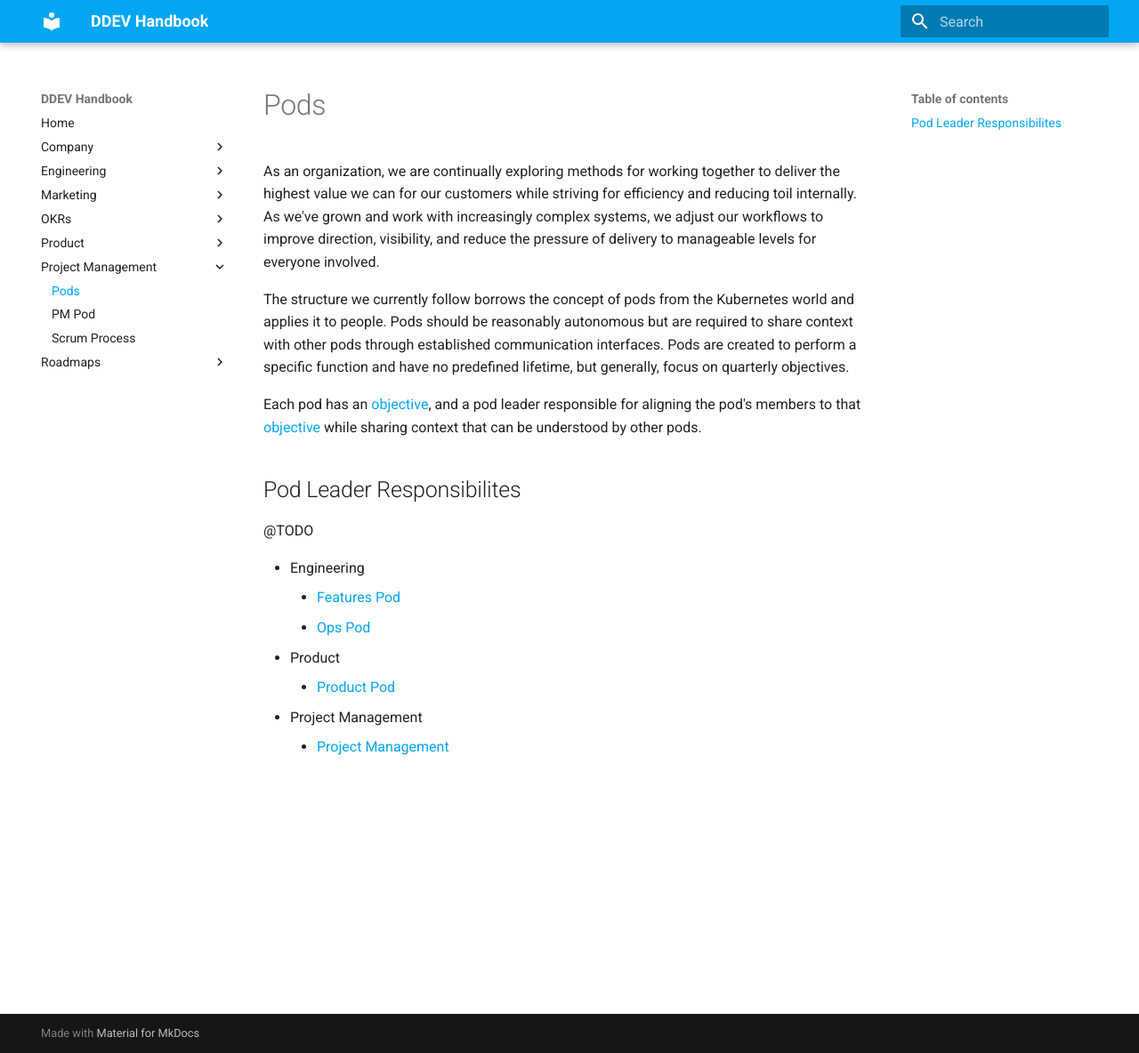
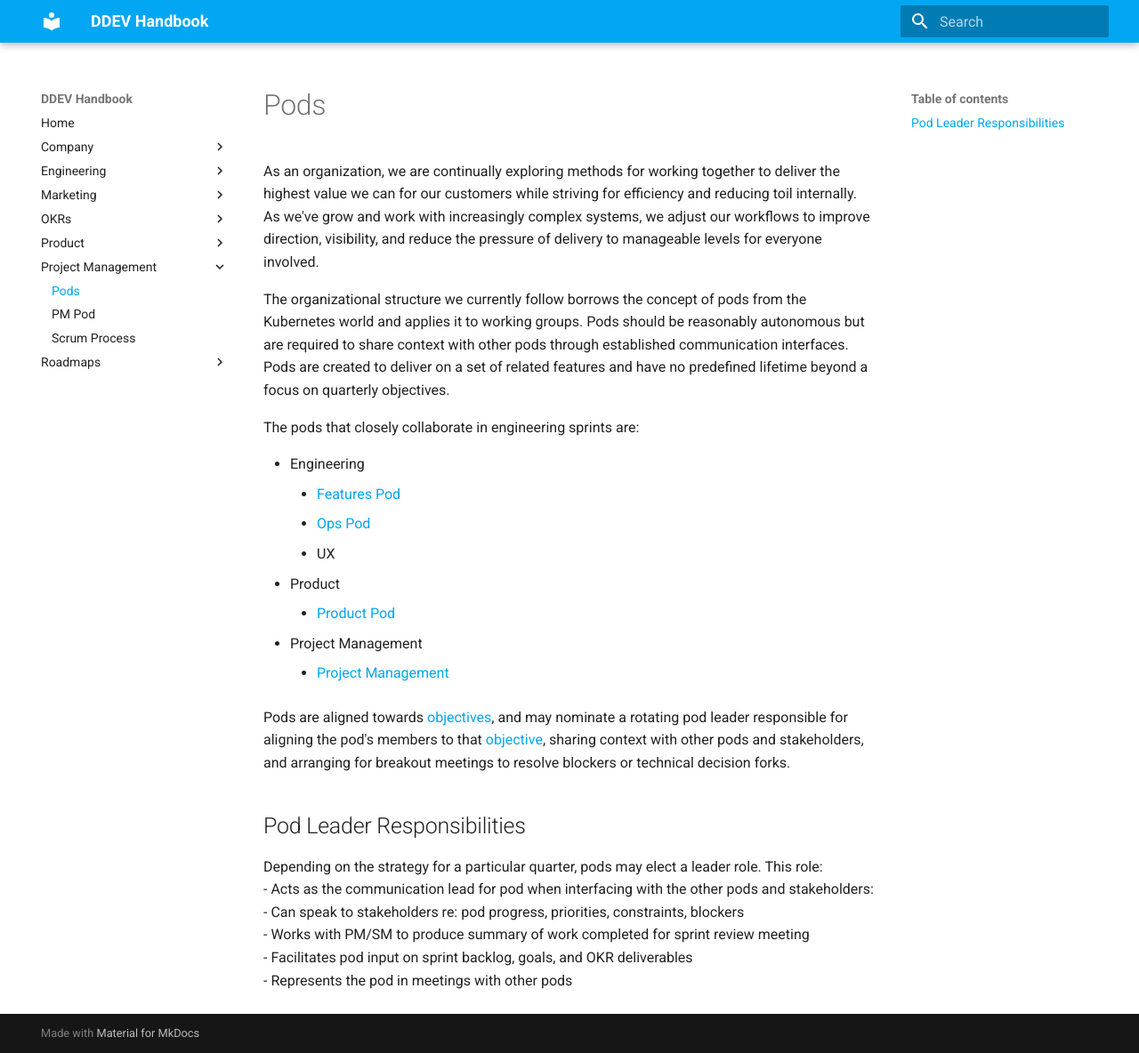
Before and after one commit to fru-io/handbook, an MkDocs documentation site: the page built from docs/project-management/pods.md, in a window 1280 px wide and 1184 px high. Shown: the whole window at 89% size. Built offline with MkDocs 1.6.1 and Material for MkDocs 9.7.7, drawn with Linux system fonts in a browser that asks for light colours.

Commit message:
updates to PM docs
expansions, edits

```diff
--- a/docs/project-management/pods.md
+++ b/docs/project-management/pods.md
@@ -1,18 +1,26 @@
 # Pods
 
-As an organization, we are continually exploring methods for working together to deliver the highest value we can for our customers while striving for efficiency and reducing toil internally. As we've grown and work with increasingly complex systems, we adjust our workflows to improve direction, visibility, and reduce the pressure of delivery to manageable levels for everyone involved.
+As an organization, we are continually exploring methods for working together to deliver the highest value we can for our customers while striving for efficiency and reducing toil internally. As we've grow and work with increasingly complex systems, we adjust our workflows to improve direction, visibility, and reduce the pressure of delivery to manageable levels for everyone involved.
 
-The structure we currently follow borrows the concept of pods from the Kubernetes world and applies it to people. Pods should be reasonably autonomous but are required to share context with other pods through established communication interfaces.  Pods are created to perform a specific function and have no predefined lifetime, but generally, focus on quarterly objectives.
+The organizational structure we currently follow borrows the concept of pods from the Kubernetes world and applies it to working groups. Pods should be reasonably autonomous but are required to share context with other pods through established communication interfaces. Pods are created to deliver on a set of related features and have no predefined lifetime beyond a focus on quarterly objectives.
 
-Each pod has an [objective](okr/introduction.md), and a pod leader responsible for aligning the pod's members to that [objective](okr/introduction.md) while sharing context that can be understood by other pods.
-
-## Pod Leader Responsibilites
-@TODO
+The pods that closely collaborate in engineering sprints are:
 
 - Engineering
   - [Features Pod](engineering/features-pod.md)
   - [Ops Pod](engineering/ops-pod.md)
+  - UX
 - Product
   - [Product Pod](product/product-pod.md)
 - Project Management
   - [Project Management](project-management/pm-pod.md)
+
+Pods are aligned towards [objectives](okr/introduction.md), and may nominate a rotating pod leader responsible for aligning the pod's members to that [objective](okr/introduction.md), sharing context with other pods and stakeholders, and arranging for breakout meetings to resolve blockers or technical decision forks.
+
+## Pod Leader Responsibilities
+Depending on the strategy for a particular quarter, pods may elect a leader role. This role:
+- Acts as the communication lead for pod when interfacing with the other pods and stakeholders:
+- Can speak to stakeholders re: pod progress, priorities, constraints, blockers
+- Works with PM/SM to produce summary of work completed for sprint review meeting
+- Facilitates pod input on sprint backlog, goals, and OKR deliverables
+- Represents the pod in meetings with other pods
```
Also changed, not shown: docs/project-management/dor-dod-raci.md (added, +100 -0 lines), docs/project-management/pm-pod.md (deleted, +0 -28 lines), docs/project-management/pm.md (added, +39 -0 lines).
